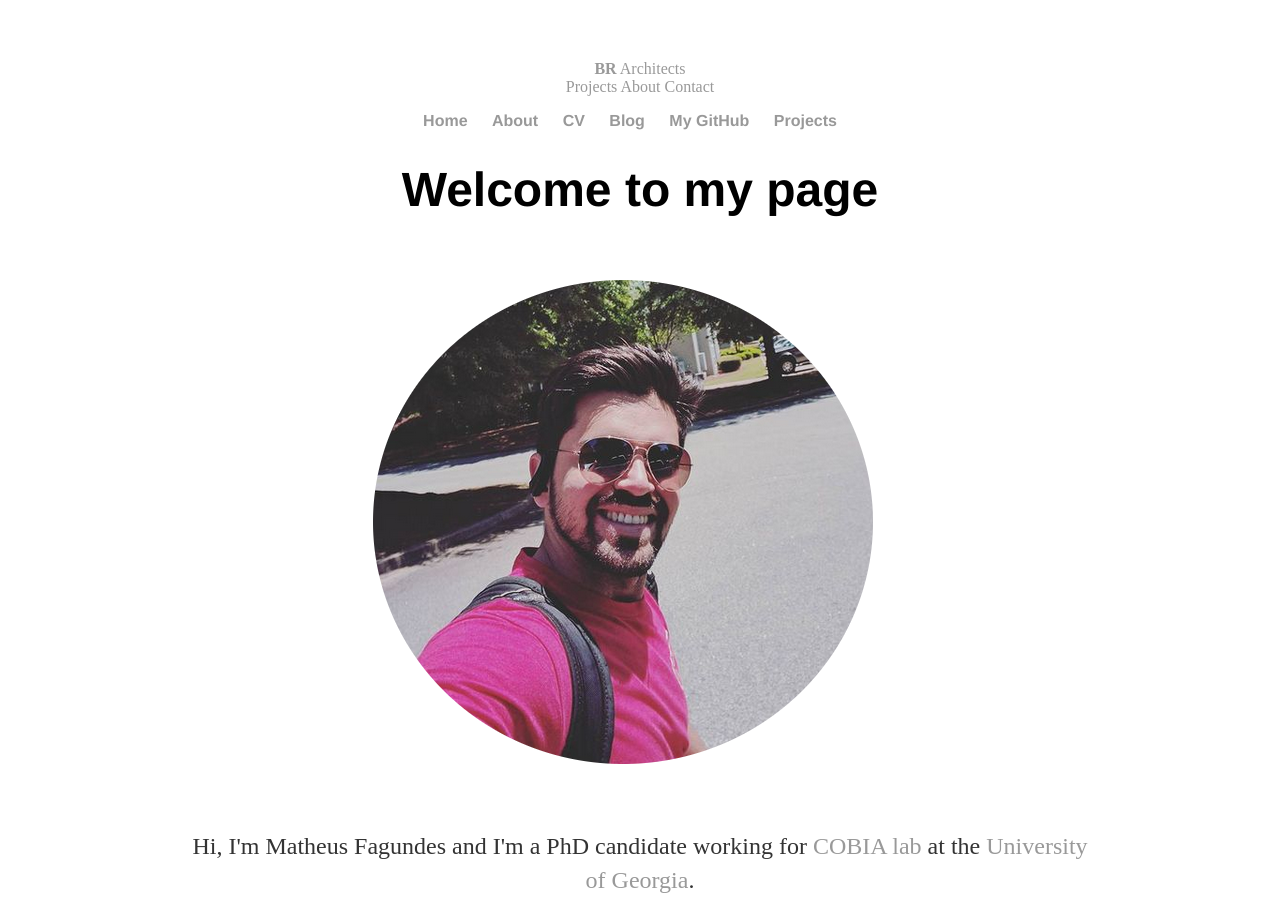
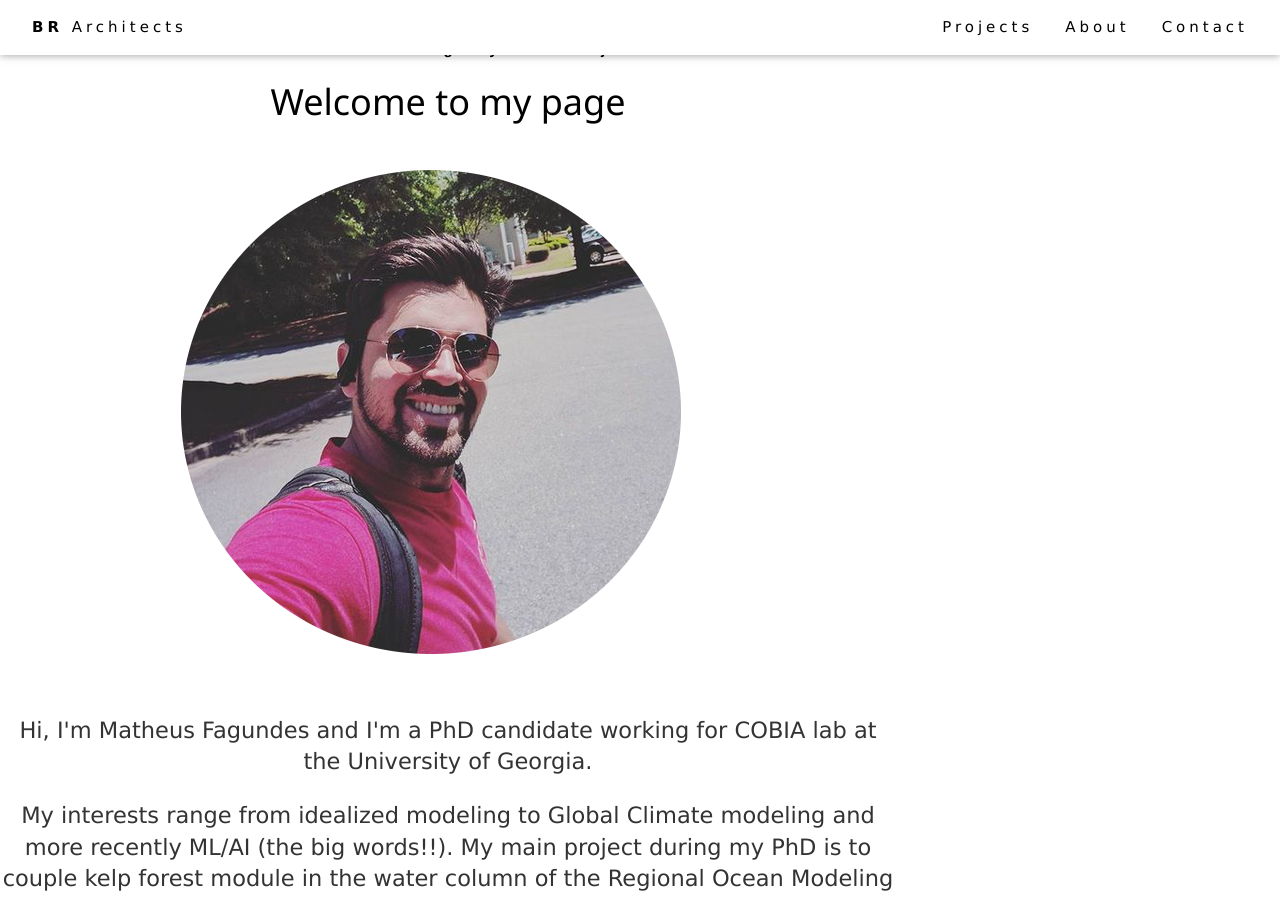
Before and after one commit to mf99274/mf99274.github.io, a Jekyll site: the page built from index.html, in a window 1280 px wide and 900 px high. Built offline with Jekyll 4.4.1, drawn with Linux system fonts in a browser that asks for light colours.

Commit message:
Update default.html

```diff
--- a/_layouts/default.html
+++ b/_layouts/default.html
@@ -1,10 +1,17 @@
 <!DOCTYPE html>
 <html>
-		<head>
+<!--<head>
     <title>Matheus Fagundes</title>
     <!-- link to main stylesheet -->
     <link rel="stylesheet" type="text/css" href="/css/main.css">
-		</head>
+</head> -->
+
+<title>W3.CSS Template</title>
+<meta charset="UTF-8">
+<meta name="viewport" content="width=device-width, initial-scale=1">
+<link rel="stylesheet" href="https://www.w3schools.com/w3css/4/w3.css">
+<body>
+
 <!-- Navbar (sit on top) -->
 <div class="w3-top">
     <div class="w3-bar w3-white w3-wide w3-padding w3-card">
@@ -17,6 +24,7 @@
     	</div>
      </div>
 </div>
+</body>
 		<body>
 			<nav>
 	    		<ul>
```
Lines whose indentation alone changed are shown as unchanged.
